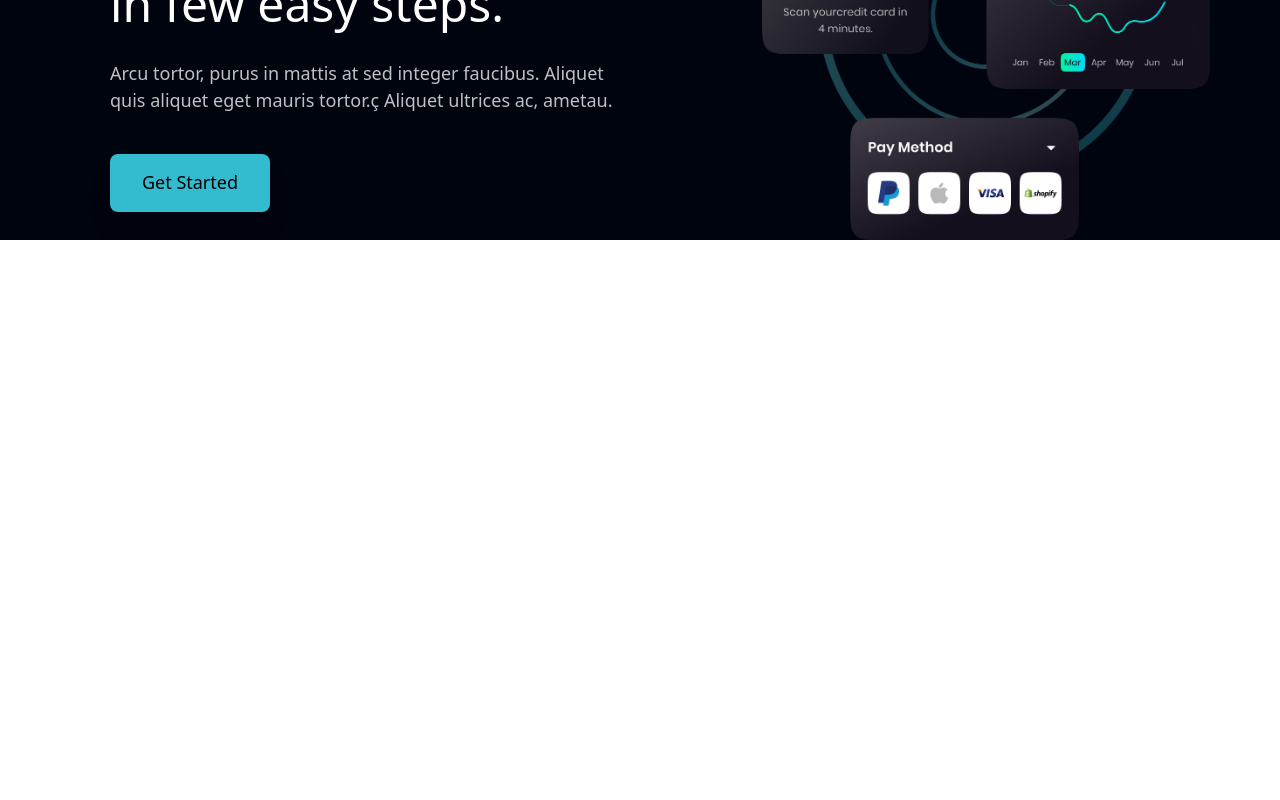
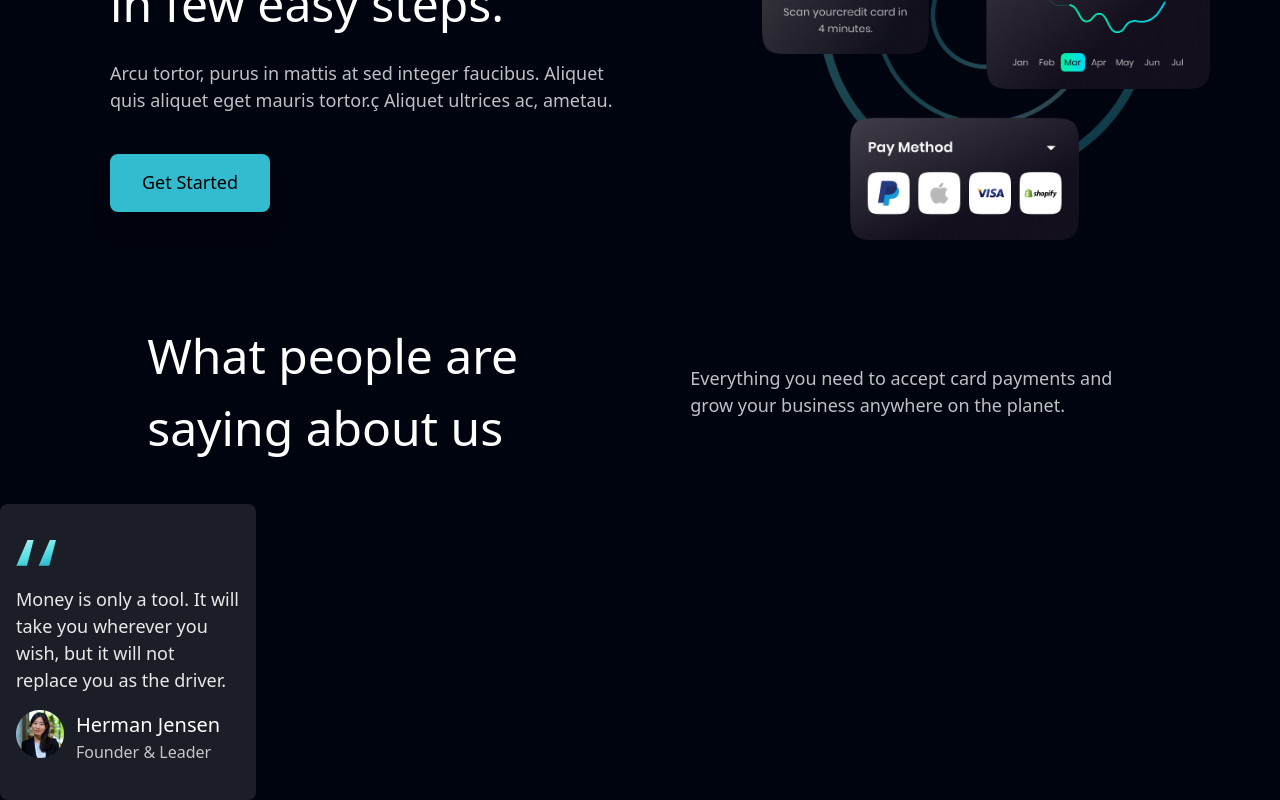
Before and after one commit to SifEddine05/HooBank, a React (Create React App) app in the folder ui_ux_website/: page / in a window 1280 px wide. Shown: the part 2114-2914 px from the top of the page. Before the commit the page ends 2354 px from the top, so only its background shows below. Built offline with nearby package versions, Linux system fonts and the light colour scheme.

Commit message:
create comment box

```diff
--- a/ui_ux_website/src/App.js
+++ b/ui_ux_website/src/App.js
@@ -3,6 +3,7 @@ import Robot from './pages /robot';
 import Busniess from './pages /busniess';
 import Paypal from './pages /paypal'
 import Statistic from './pages /statistic'
+import Avis from './pages /avis'
 import './index.css';
 
 function App() {
@@ -13,6 +14,7 @@ function App() {
     <Busniess />
     <Paypal />
     <Statistic />
+    <Avis />
   </div>
 
   ) ;
--- /dev/null
+++ b/ui_ux_website/src/pages /avis.js
@@ -0,0 +1,32 @@
+import Comment from "./comment";
+
+const Avis = () => {
+    return (
+    <div>
+        <div className='h-5  sm:h-10 md:h-15 lg:h-20'></div>
+        <div className='flex justify-center items-center mr-5 ml-5 md:ml-15 sm:ml-10 lg:ml-20 md:mr-15 sm:mr-10 lg:mr-20'>
+            <div className=" flex justify-center">
+                <h3 className=" text-[18px] md:text-[38px] sm:text-[28px] lg:text-[48px] text-[#FFFF]  w-[75%] ">What people are saying about us</h3>
+            </div>
+            <div className="  flex justify-center">
+                <p className="text-[8px] md:text-[10px] sm:text-[14px] lg:text-[18px] text-[#FFFF] opacity-75 w-[75%] ">Everything you need to accept card payments and grow your business anywhere on the planet.</p>
+            </div>
+        </div>
+
+        <div className='h-3  sm:h-5 md:h-8 lg:h-10'></div>
+
+        <div>
+            <Comment />
+        </div>
+
+        <div>
+
+        </div>
+
+        <div>
+
+        </div>
+    </div>  );
+}
+
+export default Avis ;
--- /dev/null
+++ b/ui_ux_website/src/pages /comment.js
@@ -0,0 +1,24 @@
+import Quotes from '../assets/quotes.svg'
+import People1 from '../assets/people01.png'
+const Comment = () => {
+    return (
+    <div className='w-[20%]  bg-[#6D6D6D] bg-opacity-25 rounded-lg'>
+       <div className='lg:p-4 md:p-3 sm:p-2 p-1'>
+            <img src={Quotes} alt="quotes" className= "lg:w-[40px] md:w-[30px] sm:w-[20px] w-[10px] md:pt-4 sm:pt-3 pt-2 lg:pt-5" />
+            <p className='text-[#FFFF] text-[6px] sm:text-[10px] md:text-[14px] lg:text-[18px] opacity-90 md:mt-4 sm:mt-3 mt-2 lg:mt-5'>Money is only a tool. It will take you wherever you wish, but it will not replace you as the driver.</p>
+
+            <div className='flex justify-start mt-2 md:mt-4 sm:mt-3 pb-2 md:pb-4 sm:pb-3  lg:pb-5'>
+                <div className='lg:mr-3 md:mr-2 sm:mr-1 mr-1 '>
+                    <img src={People1} alt="people01" className='lg:w-[48px] md:w-[38px] sm:w-[28px] w-[18px]' />
+                </div>
+                <div>
+                    <h4 className='text-[#FFFF] lg:text-[20px] md:text-[15px] sm:text-[10px] text-[5px] '>Herman Jensen</h4>
+                    <p className='text-[#FFFF] lg:text-[16px] md:text-[13px] sm:text-[10px] text-[8px] opacity-75 '>Founder & Leader</p>
+                </div>
+            </div>
+        </div>
+    </div>
+     );
+}
+
+export default Comment;
--- a/ui_ux_website/src/pages /paypal.js
+++ b/ui_ux_website/src/pages /paypal.js
@@ -17,8 +17,8 @@ const Paypal = () => {
                 <h2 className=" text-[18px] sm:text-[28px] md:text-[38px] lg:text-[48px] text-[#FFFF] font-semiblod mt-2 md:mt-4 sm:mt-3 lg:mt-5">Easily control your  billing and invoicing.</h2>
                 <p className="text-[8px] sm:text-[10px] md:text-[14px] lg:text-[18px] text-[#FFFF] opacity-75 mt-4 md:mt-8 sm:mt-6 lg:mt-10">Elit enim sed massa etiam. Mauris eu adipiscing  ultrices ametodio aenean neque. Fusce ipsum orci  rhoncus aliporttitor integer platea placerat.</p>
                 <div className='flex justify-start items-center mt-4 md:mt-8 sm:mt-6  lg:mt-10'>
-                    <img src={Appel} alt='Appel' className='mr-2 md:mr-6 sm:mr-4 lg:mr-8 shadow-xl w-[28%] rounded-md' />
-                    <img src={Google} alt='Google' className='shadow-xl w-[28%] rounded-md' />
+                    <img src={Appel} alt='Appel' className='mr-2 md:mr-6 sm:mr-4 lg:mr-8 shadow-xl w-[28%] rounded-md hover:cursor-pointer' />
+                    <img src={Google} alt='Google' className='shadow-xl w-[28%] rounded-md hover:cursor-pointer' />
                 </div>
             </div>
 
```
